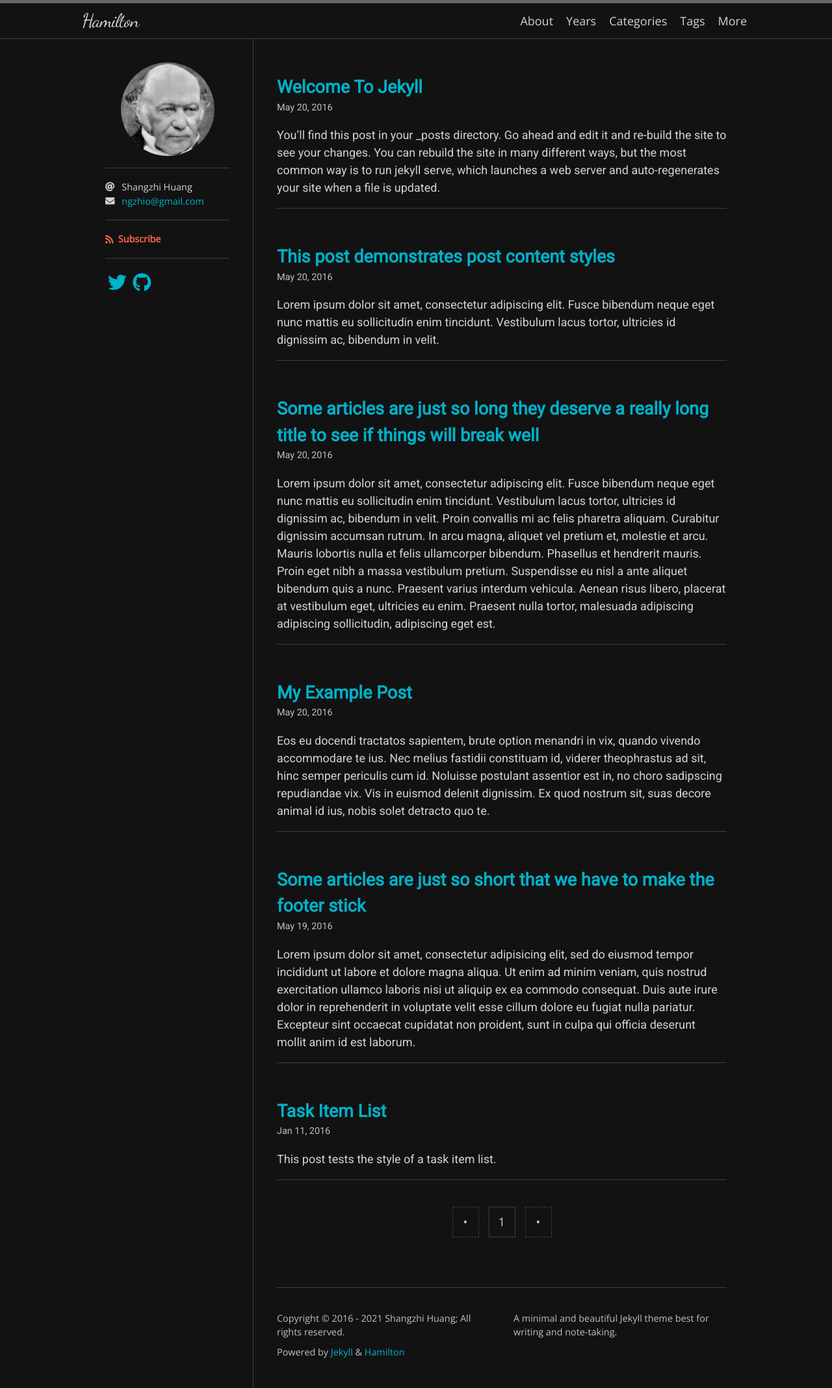
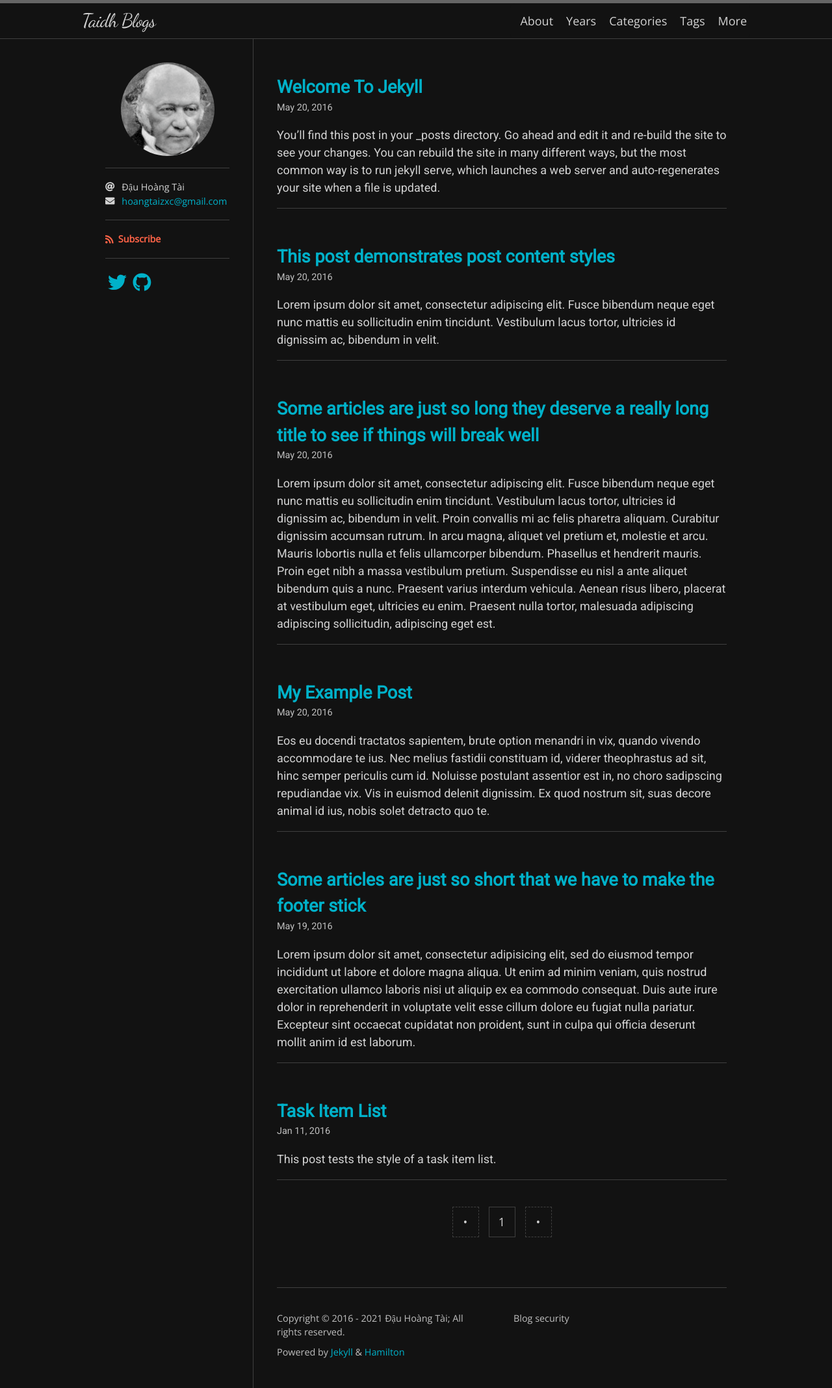
Before and after one commit to DauHoangTai/DauHoangTai.github.io, a Jekyll site: the page built from index.html, in a window 1280 px wide. Shown: the whole page at 65% size. Built offline with Jekyll 4.4.1, drawn with Linux system fonts in a browser that asks for light colours; nearby versions of some CDN libraries; some web fonts are replaced; the list of posts is cut into pages by our own code.

Commit message:
Update _config.yml

```diff
--- a/_config.yml
+++ b/_config.yml
@@ -1,8 +1,8 @@
-title: Hamilton
-description: A minimal and beautiful Jekyll theme best for writing and note-taking.
-author: Shangzhi Huang
+title: Taidh Blogs
+description: Blog security
+author: Đậu Hoàng Tài
 avatar: /logo.png
-email: ngzhio@gmail.com
+email: hoangtaizxc@gmail.com
 
 plugins:
   - jekyll-seo-tag
```
